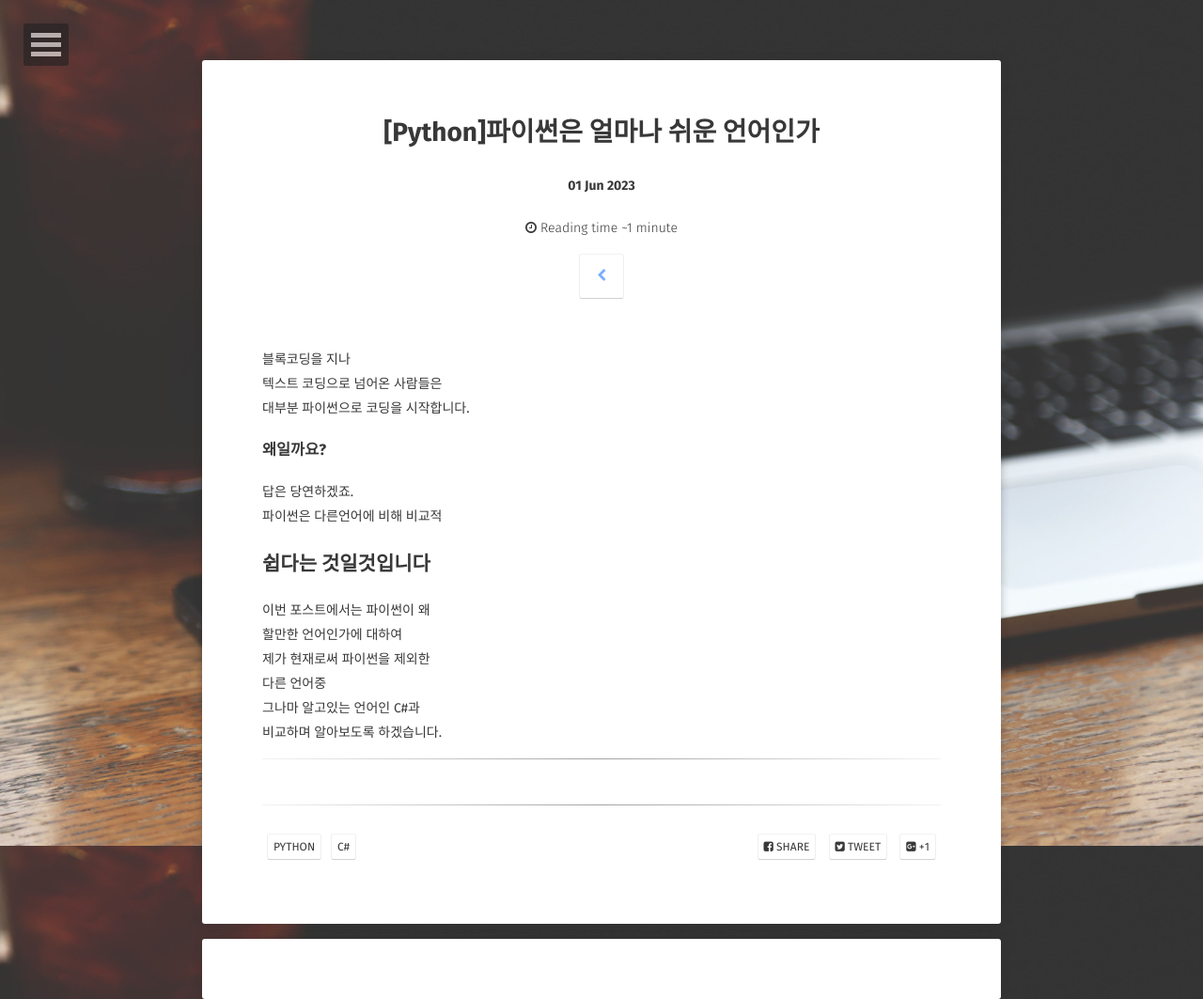
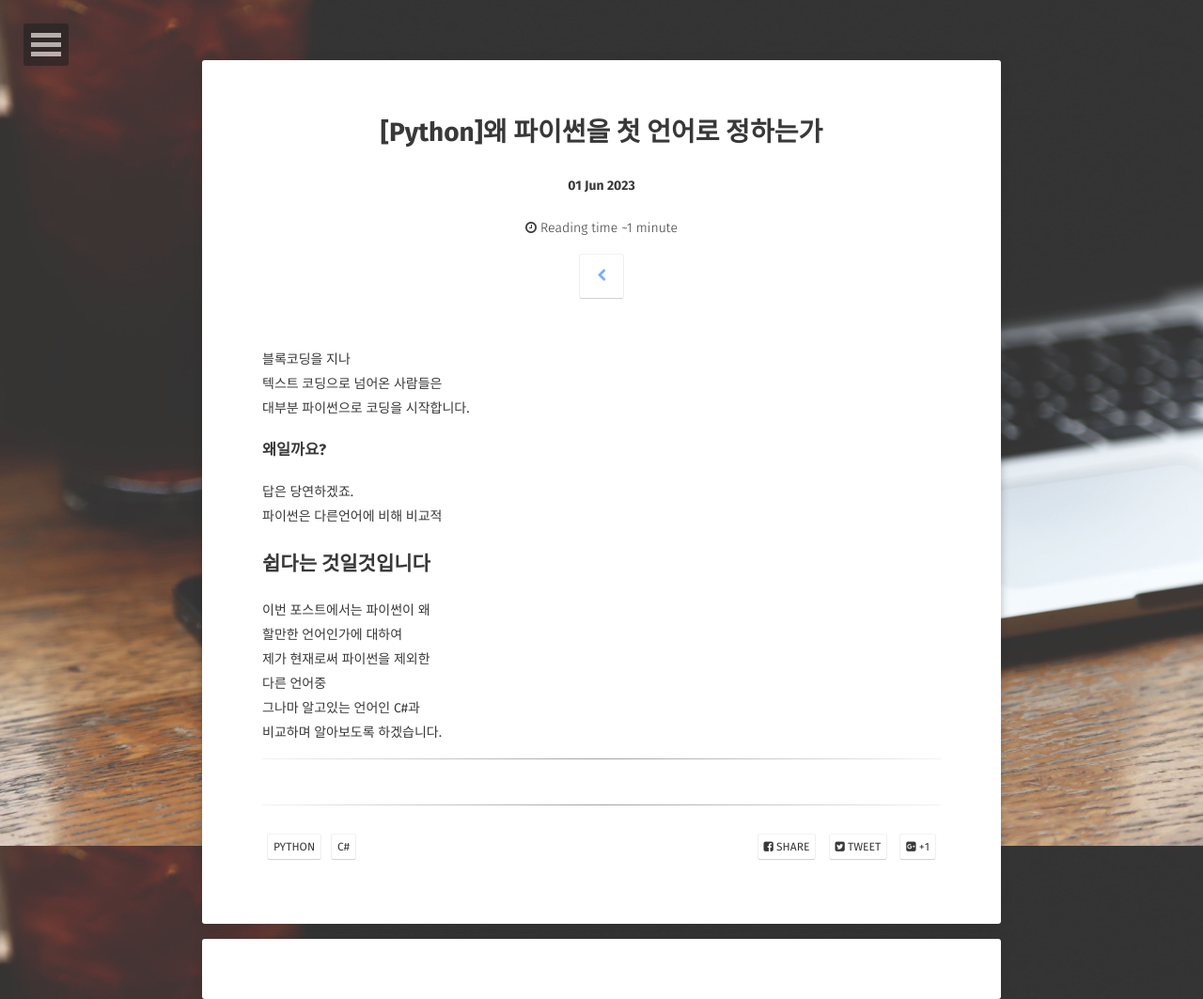
Before and after one commit to myh518/myh518.github.com, a Jekyll site: the page built from _posts/Python/2023-06-01-pythonsample.md, in a window 1280 px wide. Shown: the whole page at 94% size. Built offline with Jekyll 4.4.1, drawn with Linux system fonts in a browser that asks for light colours; some web fonts are replaced; comment, search, counter and statistics services are not loaded.

Commit message:
Update 2023-06-01-pythonsample.md

```diff
--- a/_posts/Python/2023-06-01-pythonsample.md
+++ b/_posts/Python/2023-06-01-pythonsample.md
@@ -1,6 +1,7 @@
 ---
 layout: post
-title: '[Python]파이썬은 얼마나 쉬운 언어인가'
+title: '[Python]왜 파이썬을 첫 언어로 정하는가'
+excerpt: 파이썬과 C#을 비교해보자
 category: Python
 tags:
   - Python
```
